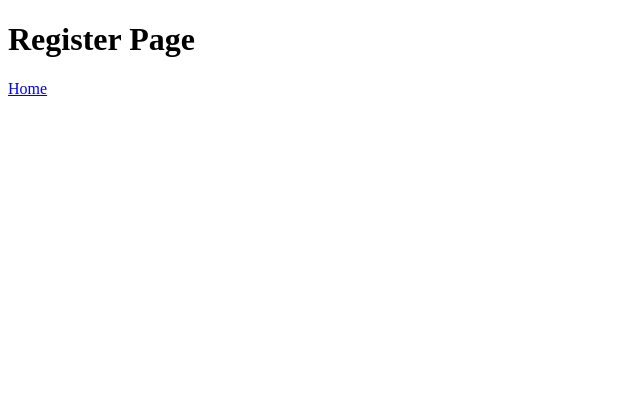
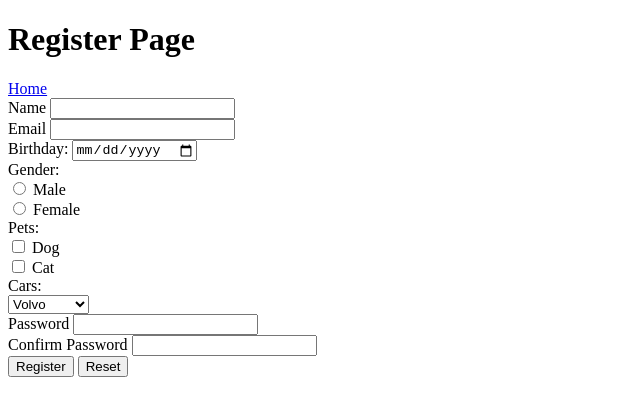
Before and after one commit to 7pixel-cl/02-AdvancedHTML5, a plain HTML site: page register.html in a window 1280 px wide. Shown: the whole page, without its empty margins (0-640 px from the left). Drawn offline with Linux system fonts and the light colour scheme.

Commit message:
Create Register Form

```diff
--- a/register.html
+++ b/register.html
@@ -9,5 +9,41 @@
   <body>
     <h1>Register Page</h1>
     <a href="index.html">Home</a>
+    <!-- Use GET not POST.. For now -->
+    <span></span>
+    <div>
+      <form method="GET">
+        <label for="name">Name</label>
+        <input type="text" name="name" id="name" /><br />
+        <label for="email">Email</label>
+        <input type="email" name="email" id="email" required /><br />
+        Birthday: <input type="date" name="birthday" /><br />
+        Gender:<br />
+        <input type="radio" name="gender" value="Male" /> Male <br />
+        <input type="radio" name="gender" value="Female" /> Female <br />
+        Pets: <br />
+        <input type="checkbox" name="pets" value="dog" /> Dog <br />
+        <input type="checkbox" name="pets" value="cat" /> Cat <br />
+        Cars: <br />
+        <select name="cars" id="cars">
+          <option value="volvo">Volvo</option>
+          <option value="Toyota">Toyota</option>
+          <option value="mercedes">Mercedes</option>
+          <option value="audi">Audi</option>
+        </select>
+        <br />
+        <label for="password">Password</label>
+        <input
+          type="password"
+          minlength="5"
+          name="password"
+          id="password"
+        /><br />
+        <label for="password2" minlength="5">Confirm Password</label>
+        <input type="password" name="password2" id="password2" /><br />
+        <input type="submit" value="Register" />
+        <input type="reset" value="Reset" />
+      </form>
+    </div>
   </body>
 </html>
```
Also changed, not shown: index.html (+1 -1 lines).
